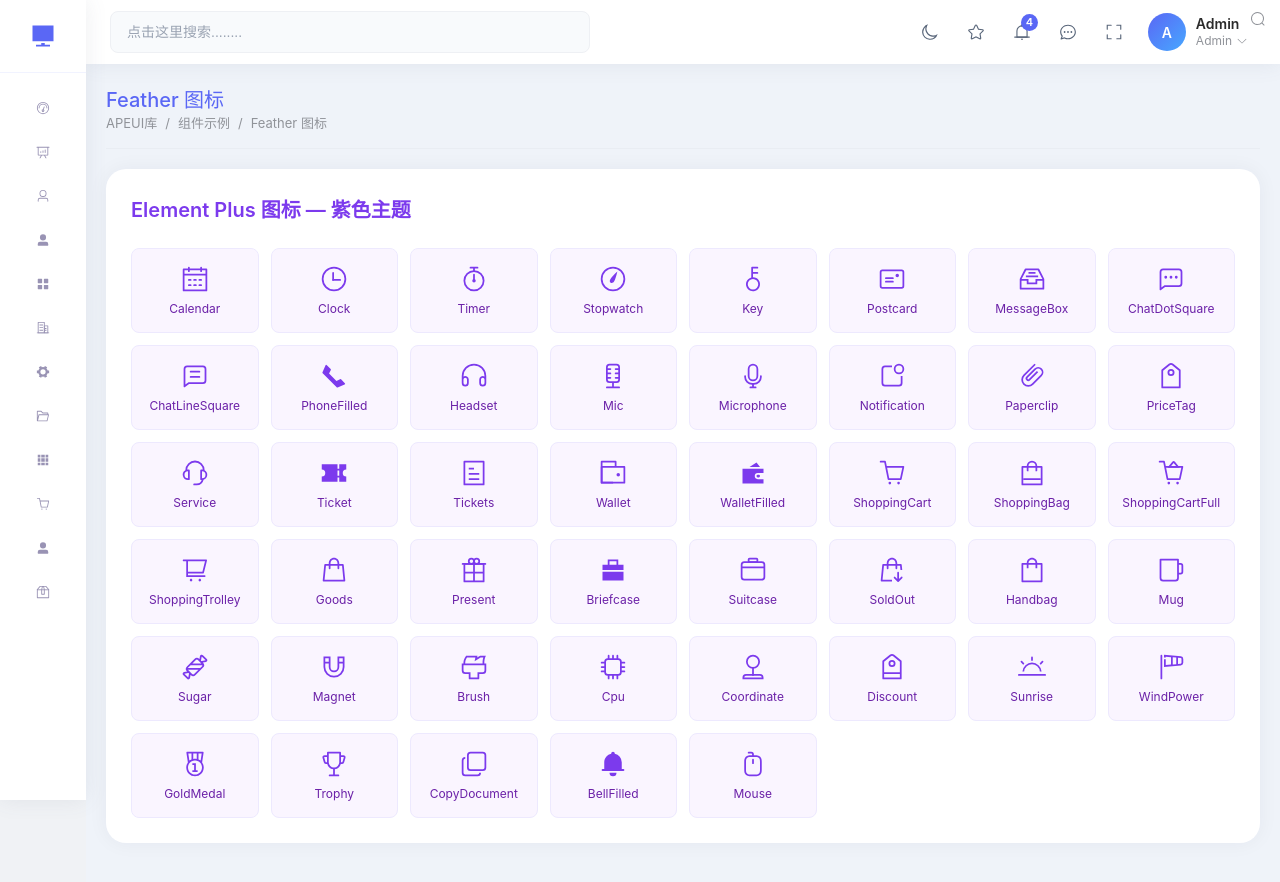
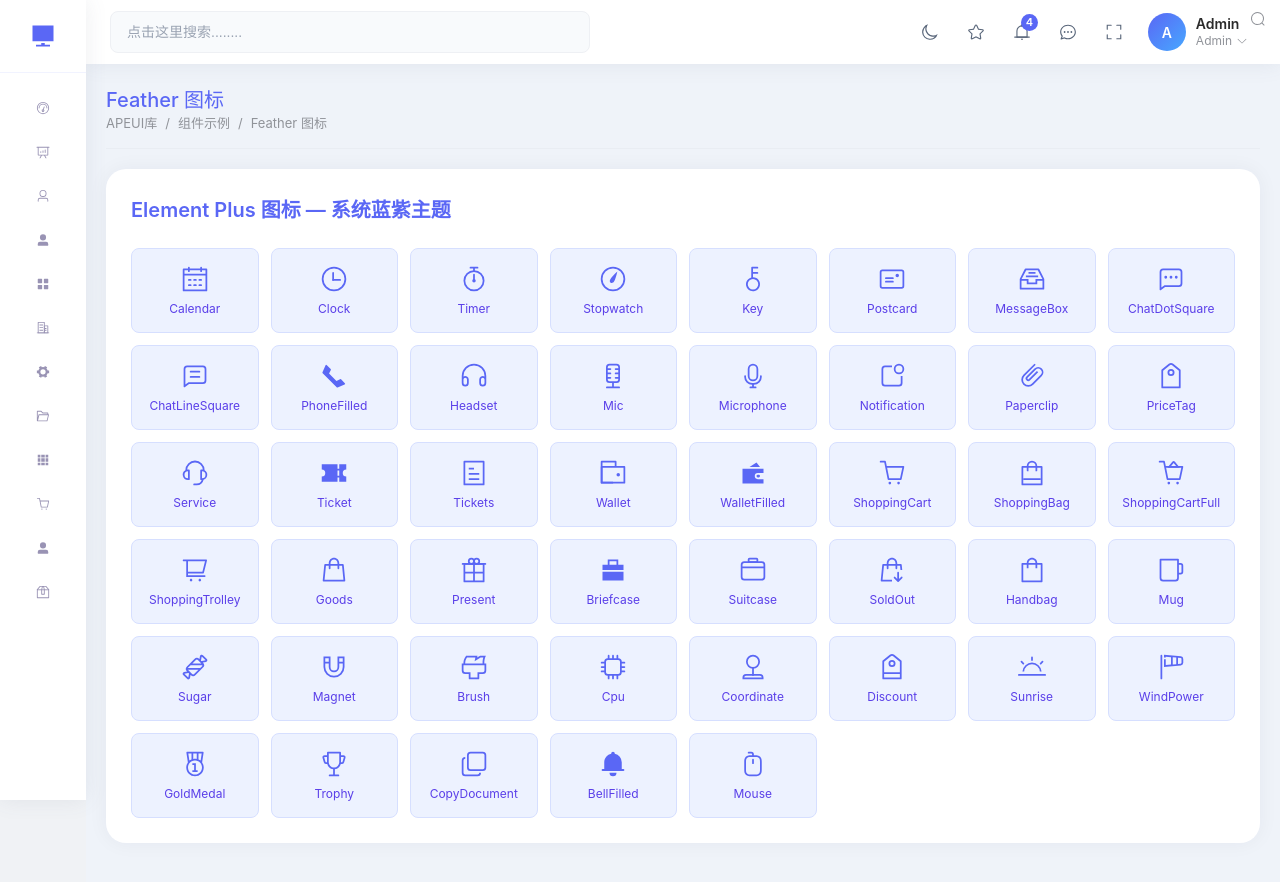
Before and after one commit to KevinLiss/ApeAdmin, a Vue app in the folder frontend/: page /apeui/components/feather-icon in a window 1280 px wide. Shown: the top 882 px of the page. Built offline with nearby package versions, Linux system fonts and the light colour scheme; sample sign-in values are in the browser's storage.

Commit message:
FeatherIcon页面颜色更新: 旧紫色#7c3aed替换为蓝紫主题#5A67F5

```diff
--- a/frontend/src/views/apeui/components/pages/FeatherIcon.vue
+++ b/frontend/src/views/apeui/components/pages/FeatherIcon.vue
@@ -4,11 +4,11 @@
 
     <el-card shadow="hover" class="feather-card">
       <template #header>
-        <span style="color: #7c3aed; font-weight: 600">Element Plus 图标 — 紫色主题</span>
+        <span style="color: #5A67F5; font-weight: 600">Element Plus 图标 — 系统蓝紫主题</span>
       </template>
       <div class="icon-grid">
         <div v-for="item in icons" :key="item.name" class="icon-item">
-          <el-icon :size="28" color="#7c3aed"><component :is="item.component" /></el-icon>
+          <el-icon :size="28" color="#5A67F5"><component :is="item.component" /></el-icon>
           <span class="icon-name">{{ item.name }}</span>
         </div>
       </div>
@@ -94,18 +94,18 @@
   gap: 8px;
   padding: 16px 8px;
   border-radius: 8px;
-  background: #faf5ff;
-  border: 1px solid #ede9fe;
+  background: #EDF2FF;
+  border: 1px solid #D6DFFF;
   transition: all 0.2s;
 }
 .icon-item:hover {
   background: #EAF1FF;
-  border-color: #c4b5fd;
+  border-color: #7F8AF8;
   transform: translateY(-2px);
 }
 .icon-name {
   font-size: 12px;
-  color: #6b21a8;
+  color: #5A3FE9;
   text-align: center;
   word-break: break-all;
 }
```
